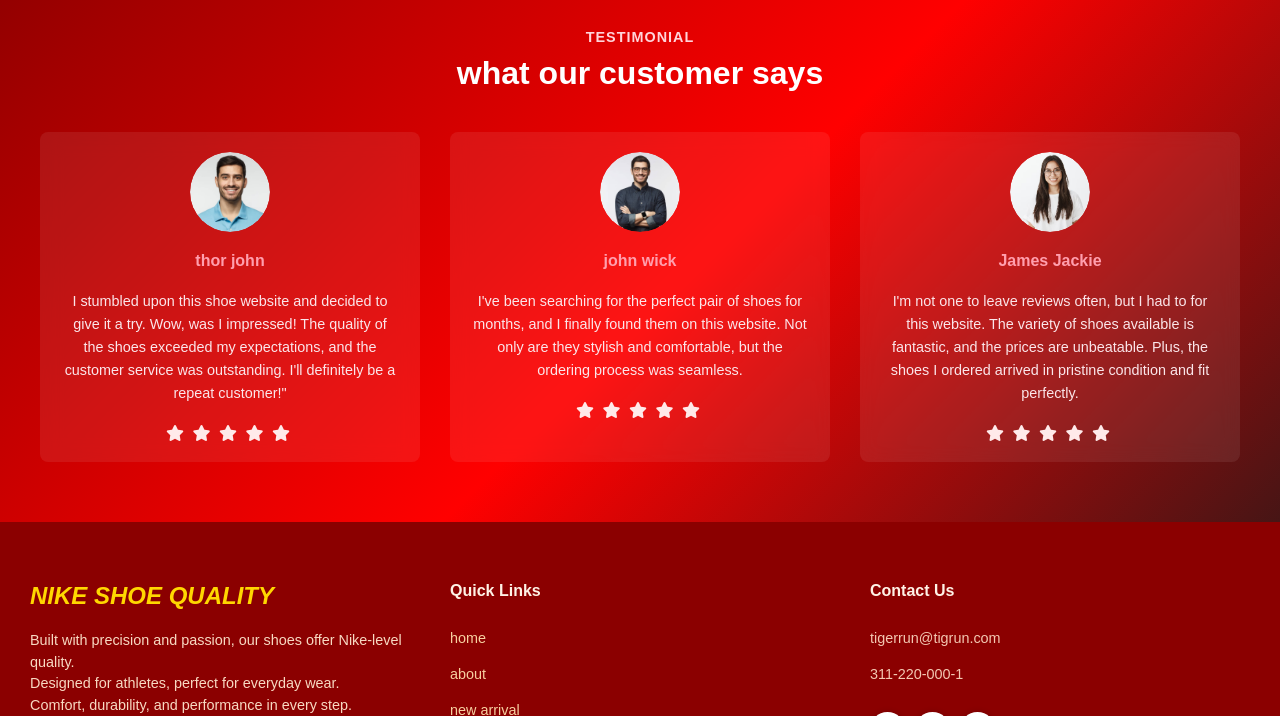
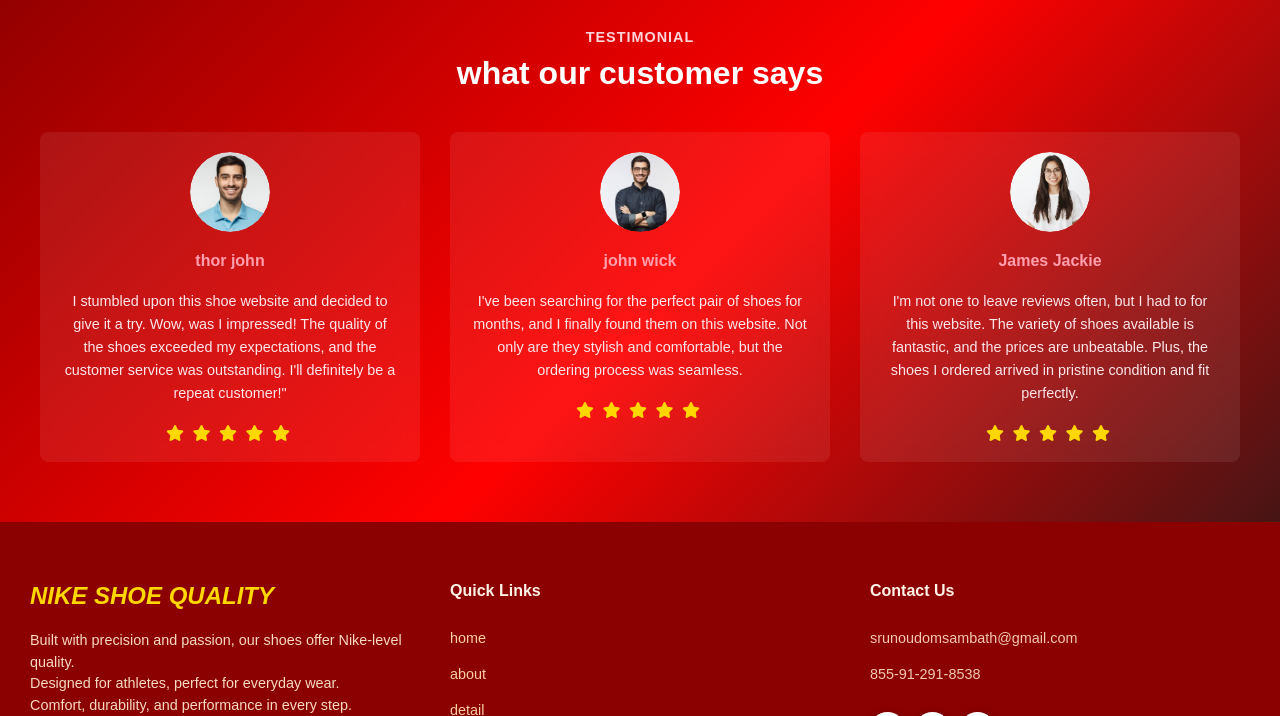
Before and after one commit to Srunoudomsambath/Nike-Shop, a plain HTML site: page about.html in a window 1280 px wide. Shown: the part 876-1592 px from the top of the page. Drawn offline with Linux system fonts and the light colour scheme.

Commit message:
Nike Shop

```diff
--- a/about.css
+++ b/about.css
@@ -284,7 +284,7 @@
                                   word-break: break-word;
                                 }
 
-                                .testimonial .ratting {
+                                .testimonial .rating {
                                   color: #ffd700;
                                   font-size: 1rem;
                                 }
--- a/about.html
+++ b/about.html
@@ -135,14 +135,14 @@
     <div class="col" data-aos="zoom-in">
       <h4>quick links</h4>
       <a href="index.html">home</a>
-        <a href="#">about</a>
-        <a href="#">new arrival</a>
-        <a href="#">best collection</a>
+      <a href="about.html">about</a>
+      <a href="detail.html">detail</a>
+      <a href="detail.html">best collection</a>
     </div>
     <div class="col" data-aos="zoom-in">
       <h4>contact us</h4>
-        <p>tigerrun@tigrun.com</p>
-        <p>311-220-000-1</p>
+      <p>srunoudomsambath@gmail.com</p>
+      <p>855-91-291-8538</p>
       <div class="social">
         <div class="s_icon">
           <img src="img/fb.png" alt="Facebook">
```
Also changed, not shown: detail.html (+6 -6 lines), index.html (+5 -5 lines). Lines whose indentation alone changed are shown as unchanged.
